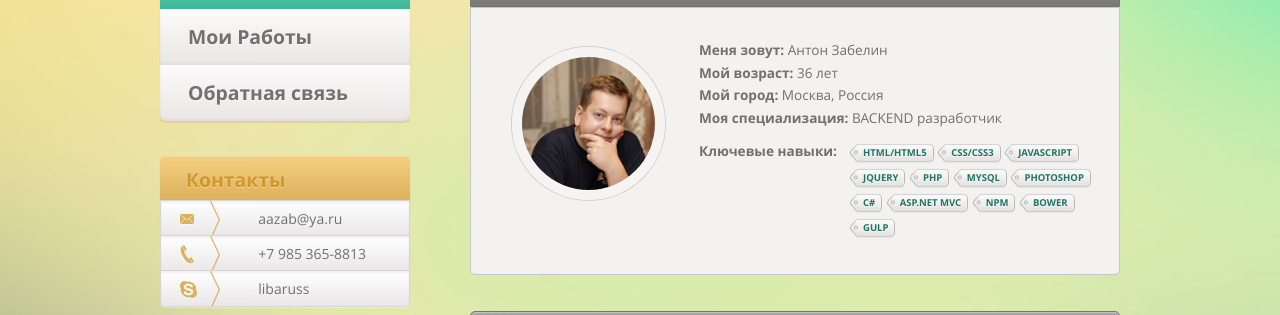
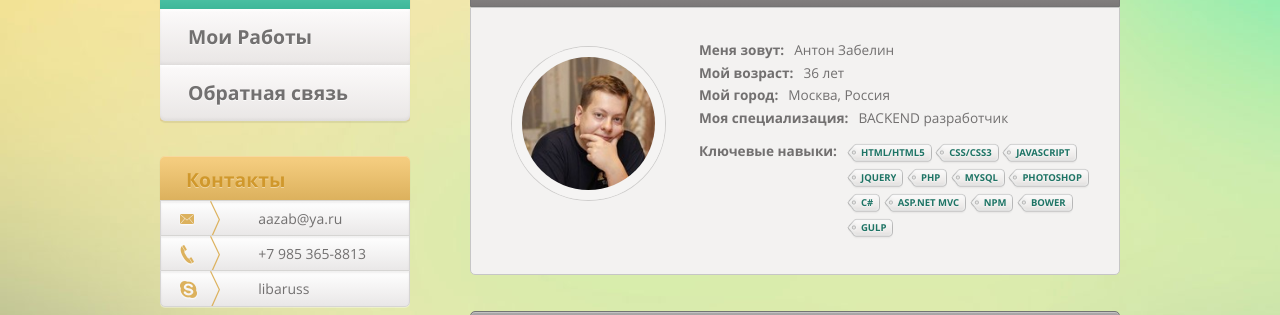
Before and after one commit to Libarus/dz1, a website: page index.html in a window 1280 px wide. Shown: the part 172-487 px from the top of the page. Drawn offline with nearby package versions, Linux system fonts and the light colour scheme.

Commit message:
Релиз №2

```diff
--- a/app/css/index.css
+++ b/app/css/index.css
@@ -58,8 +58,14 @@
     font-size: 0.85em;
     color: #727070;
 }
+.abilities_title{
+    display: table-cell;
+    white-space: nowrap;
+    padding-right: 10px;
+}
 .abilities_text{
     font-family: "open_sansregular", sans-serif;
+    display: table-cell;
 }
 .abilities_ul{
     padding: 0px;
@@ -71,16 +77,17 @@
     margin-top: 6px;
 }
 
+
 .keyAbility{
     margin-top: 16px;
 }
 .keyAbilityTitle{
-    float: left;
-    width: 140px;
+    display: table-cell;
+    white-space: nowrap;
+    padding-right: 10px;
 }
 .keyAbilityBlock{
-    width: 250px;
-    float: right;
+    display: table-cell;
 }
 
 
--- a/index.html
+++ b/index.html
@@ -98,10 +98,22 @@
 
                 <div class="abilities">
                     <ul class="abilities_ul">
-                        <li class="abilities_li">Меня зовут: <span class="abilities_text">Антон Забелин</span></li>
-                        <li class="abilities_li">Мой возраст: <span class="abilities_text">36 лет</span></li>
-                        <li class="abilities_li">Мой город: <span class="abilities_text">Москва, Россия</span></li>
-                        <li class="abilities_li">Моя специализация: <span class="abilities_text">BACKEND разработчик</span></li>
+                        <li class="abilities_li">
+                            <div class="abilities_title">Меня зовут: </div>
+                            <div class="abilities_text">Антон Забелин</div>
+                        </li>
+                        <li class="abilities_li">
+                            <div class="abilities_title">Мой возраст: </div>
+                            <div class="abilities_text">36 лет</div>
+                        </li>
+                        <li class="abilities_li">
+                            <div class="abilities_title">Мой город: </div>
+                            <div class="abilities_text">Москва, Россия</div>
+                        </li>
+                        <li class="abilities_li">
+                            <div class="abilities_title">Моя специализация: </div>
+                            <div class="abilities_text">BACKEND разработчик</div>
+                        </li>
                         <li class="abilities_li keyAbility clearfix">
                             <div class="keyAbilityTitle">
                                 Ключевые навыки:
```
